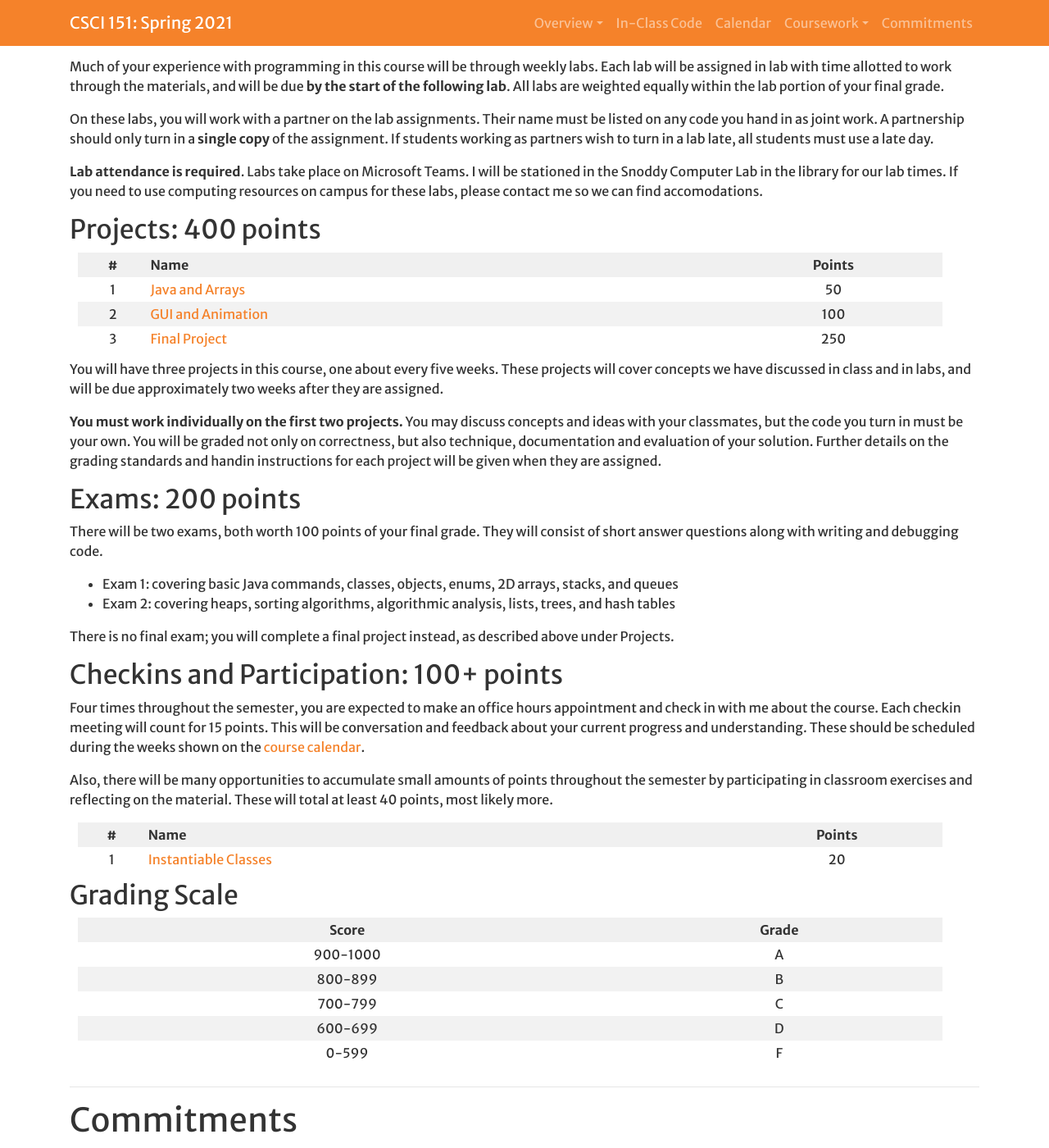
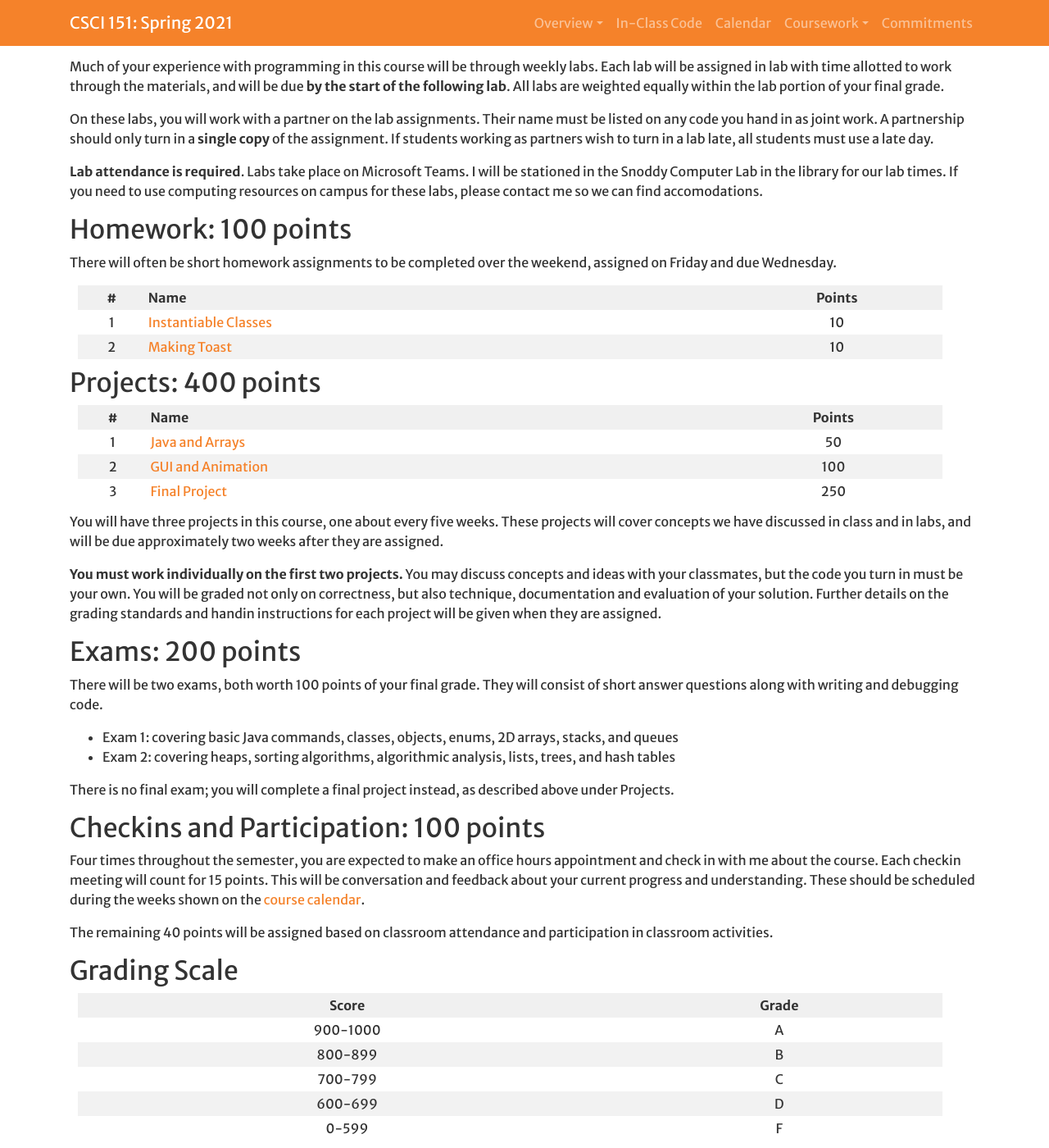
Before and after one commit to Hendrix-CS/csci151, a Jekyll site: the page built from index.md, in a window 1280 px wide and 1400 px high, scrolled down 3343 px. Shown: the whole window at 82% size. Built offline with Jekyll 4.4.1, drawn with Linux system fonts in a browser that asks for light colours; a script that is not in the unit is left out; our own code applies the rules of GitHub Pages for plain Markdown files; some of the changed text lies outside the part shown.

Commit message:
Adding HW section

```diff
--- a/index.md
+++ b/index.md
@@ -132,6 +132,15 @@ stationed in the Snoddy Computer Lab in the library for our lab times. If you
 need to use computing resources on campus for these labs, please contact me
 so we can find accomodations.
 
+## <a name="hw">Homework</a>: 100 points
+
+There will often be short homework assignments to be completed over the weekend, assigned on Friday and due Wednesday.
+
+| #  | Name | Points |
+|:--:|-----||:--------:|
+|1 | [Instantiable Classes]({{site.baseurl}}/homework/candy.html) | 10 |
+|2 | [Making Toast]({{site.baseurl}}/homework/toaster.html) | 10 |
+
 ## <a name="projects">Projects</a>: 400 points
 
 | #  | Name | Points |
@@ -154,7 +163,7 @@ They will consist of short answer questions along with writing and debugging cod
 
 There is no final exam; you will complete a final project instead, as described above under Projects.
 
-## <a name="checkins">Checkins and Participation</a>: 100+ points
+## <a name="checkins">Checkins and Participation</a>: 100 points
 
 Four times throughout the semester, you are expected to
 make an office hours appointment and check in with me about the course. Each checkin
@@ -163,15 +172,7 @@ This will be conversation and feedback about your current progress and understan
 These should be scheduled during the weeks shown
 on the [course calendar](https://prod.teamgantt.com/gantt/schedule/?ids=2460416&public_keys=1IYrgqc57ynw&zoom=d100&font_size=12&estimated_hours=0&assigned_resources=0&percent_complete=0&documents=0&comments=0&col_width=355&hide_header_tabs=0&menu_view=1&resource_filter=1&name_in_bar=0&name_next_to_bar=0&resource_names=1&resource_hours=1#user=&company=&custom=&date_filter=&hide_completed=false&color_filter=).
 
-Also, there will be many opportunities to accumulate small amounts of points
-throughout the semester by participating in classroom exercises and
-reflecting on the material. These will total at least 40 points, most likely more.
-
-
-| #  | Name | Points |
-|:--:|-----||:--------:|
-|1 | [Instantiable Classes]({{site.baseurl}}/homework/classes.html) | 20 |
-
+The remaining 40 points will be assigned based on classroom attendance and participation in classroom activities.
 
 ## <a name="scale">Grading Scale</a>
 
```
Also changed, not shown: other parts of index.md (+1 -1 lines), homework/candy.md (added, +31 -0 lines), homework/toaster.md (+2 -3 lines).
